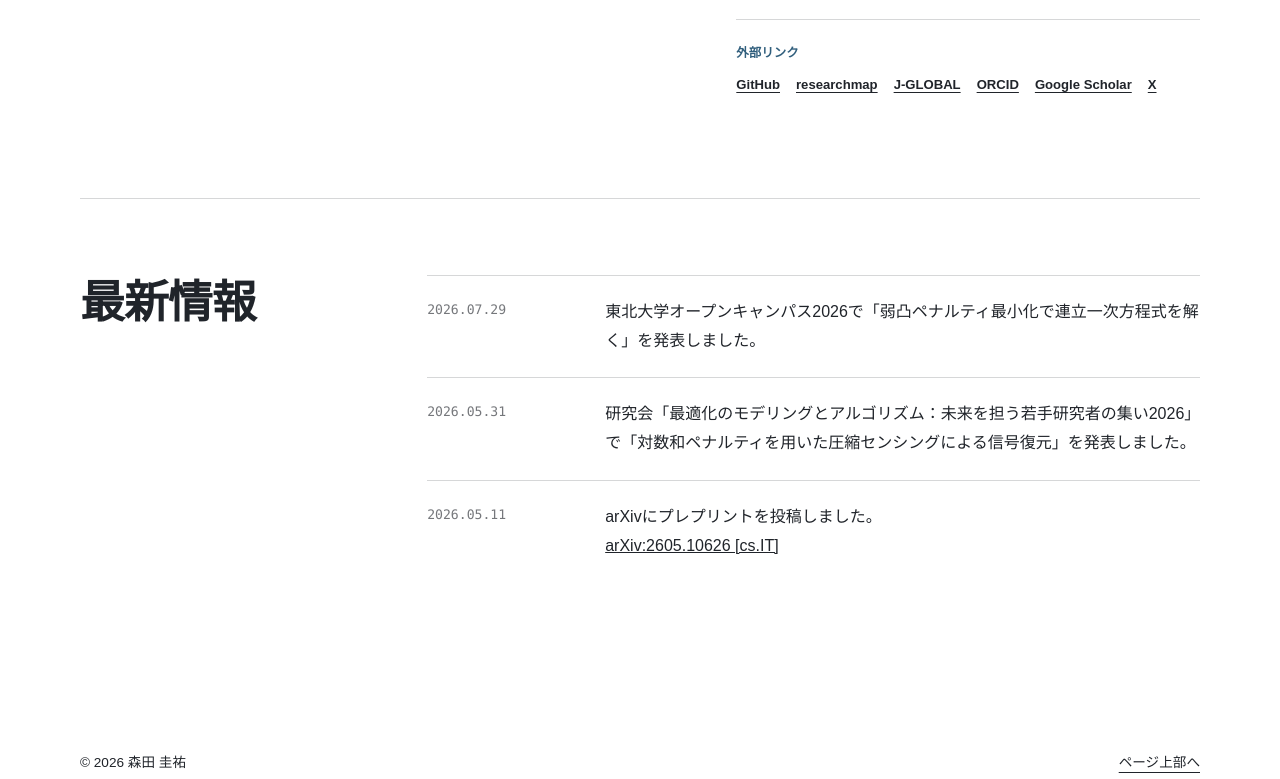
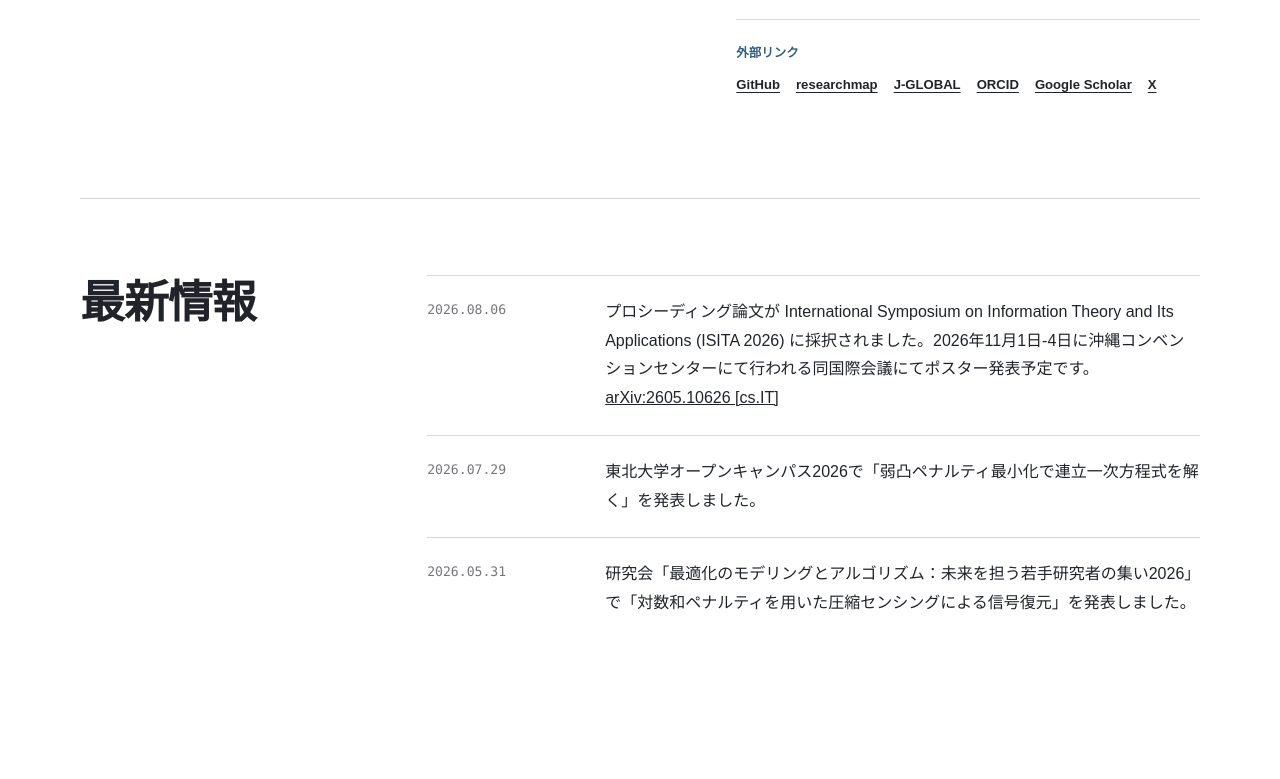
Before and after one commit to mory22k/mory22k.github.io, an Eleventy site: page src/index.njk in a window 1280 px wide. Shown: the part 473-1252 px from the top of the page. Built offline with nearby package versions, Linux system fonts and the light colour scheme; Eleventy itself is replaced by a stand-in of ours; files that its build step writes are made by us from their sources.

Commit message:
update news section with recent conference acceptance and remove outdated entry

```diff
--- a/src/index.njk
+++ b/src/index.njk
@@ -51,6 +51,10 @@
     <div class="section-body">
       <ol class="record-list news-list">
         <li>
+          <time datetime="2026-08-06">2026.08.06</time>
+          <p>プロシーディング論文が International Symposium on Information Theory and Its Applications (ISITA 2026) に採択されました。2026年11月1日-4日に沖縄コンベンションセンターにて行われる同国際会議にてポスター発表予定です。<br/><a href="https://arxiv.org/abs/2605.10626" target="_blank" rel="noopener noreferrer">arXiv:2605.10626 [cs.IT]</a></p>
+        </li>
+        <li>
           <time datetime="2026-07-29">2026.07.29</time>
           <p>東北大学オープンキャンパス2026で「弱凸ペナルティ最小化で連立一次方程式を解く」を発表しました。</p>
         </li>
@@ -58,10 +62,6 @@
           <time datetime="2026-05-31">2026.05.31</time>
           <p>研究会「最適化のモデリングとアルゴリズム：未来を担う若手研究者の集い2026」で「対数和ペナルティを用いた圧縮センシングによる信号復元」を発表しました。</p>
         </li>
-        <li>
-          <time datetime="2026-05-11">2026.05.11</time>
-          <p>arXivにプレプリントを投稿しました。<br/><a href="https://arxiv.org/abs/2605.10626" target="_blank" rel="noopener noreferrer">arXiv:2605.10626 [cs.IT]</a></p>
-        </li>
       </ol>
     </div>
   </section>
```
